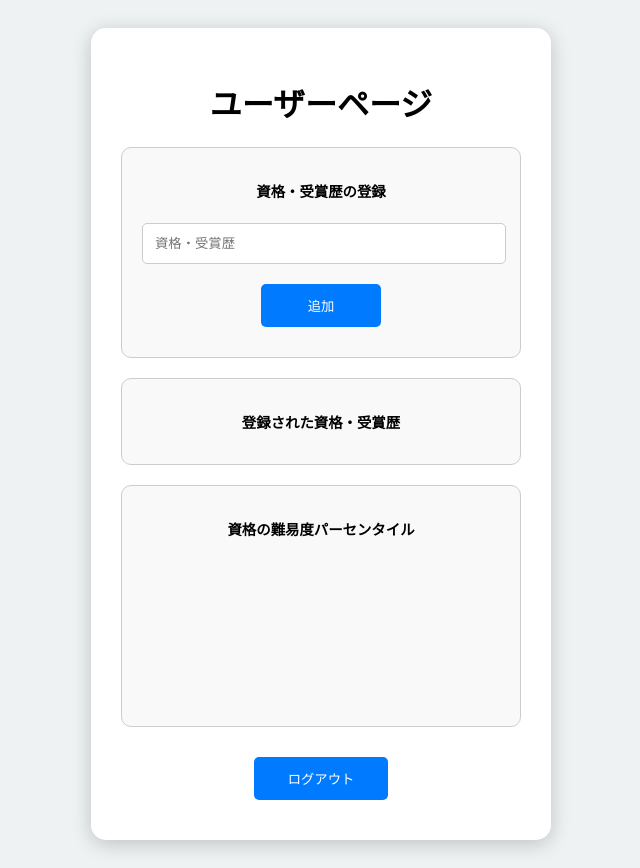
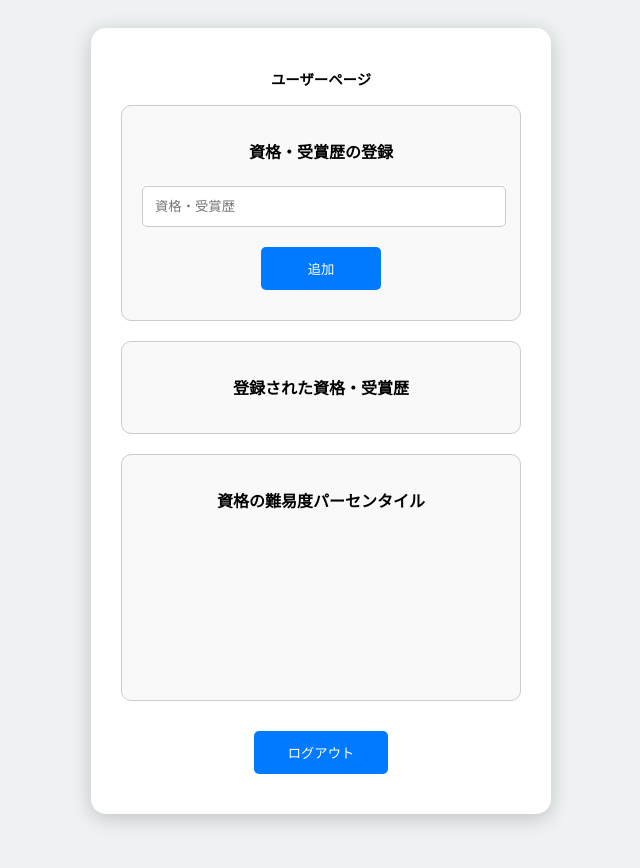
Before and after one commit to ysasaki1/popo1, a plain HTML site: page user.html in a window 1280 px wide. Shown: the whole page, without its empty margins (319-959 px from the left). After the commit the page ends 842 px from the top, so only its background shows below. Drawn offline with nearby package versions, Linux system fonts and the light colour scheme; no server answers.

Commit message:
Update style.css

```diff
--- a/style.css
+++ b/style.css
@@ -23,9 +23,13 @@ body {
     text-align: center; /* セクション内のテキストを中央寄せ */
 }
 
+h1 {
+    font-size: 90%; /* ユーザーページのタイトルを少し小さく */
+}
+
 h2 {
     text-align: center; /* 標題を中央寄せ */
-    font-size: 90%; /* 標題のサイズを20%小さくする */
+    font-size: 100%; /* 元のサイズから少し小さくする（例えば10%小さく） */
 }
 
 input {
@@ -78,7 +82,7 @@ input {
     margin: 15% auto;
     padding: 20px;
     border: 1px solid #888;
-    width: 90%;
+    width: 80%;
 }
 
 .close {
```
